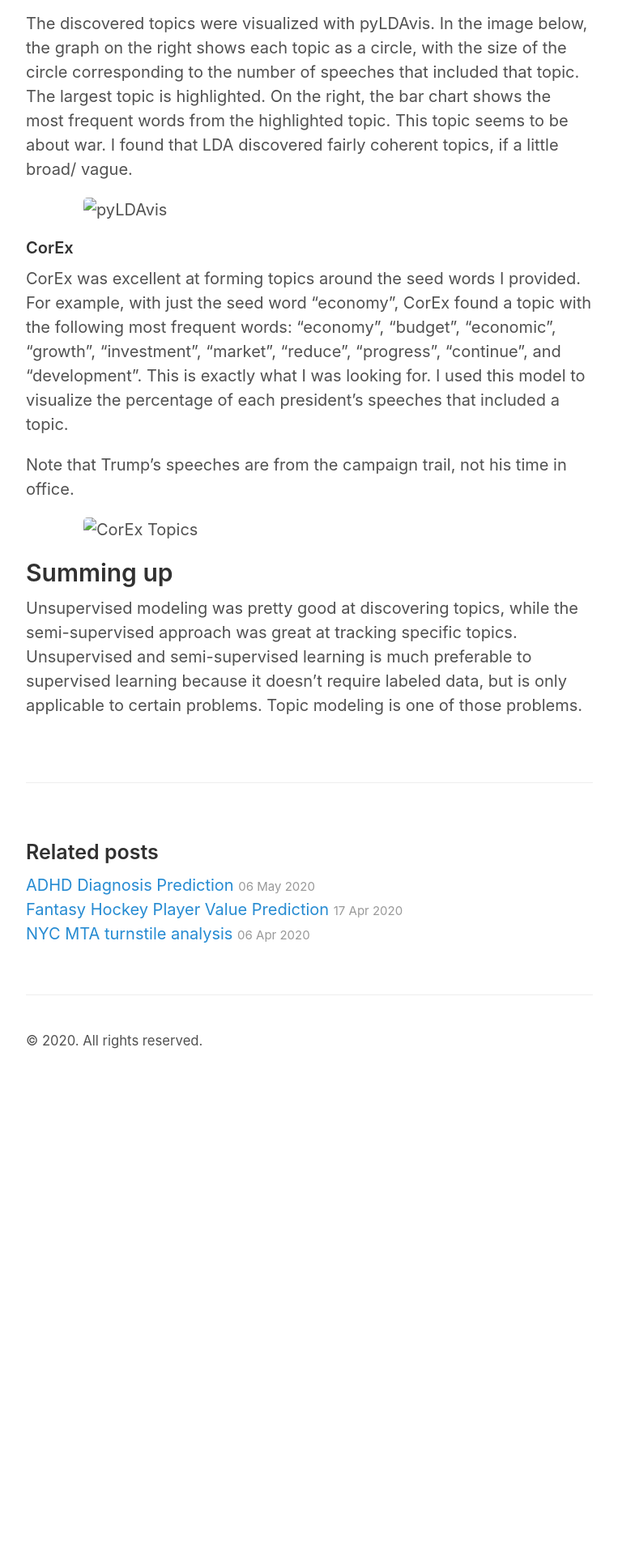
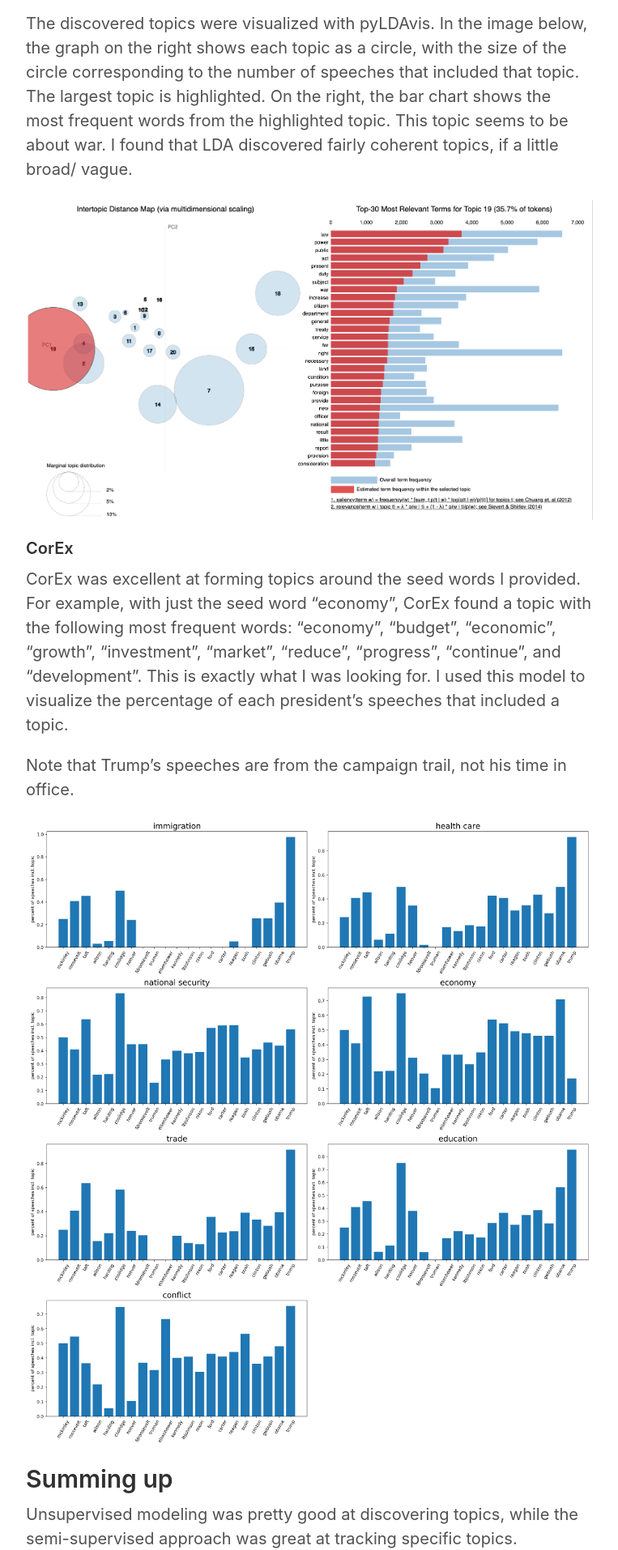
Before and after one commit to snisher/snisher.github.io, a Jekyll site: the page built from _posts/2020-05-26-speeches.md, in a window 1280 px wide. Shown: the part 1399-3313 px from the top of the page at 81% size, without its empty margins (258-1021 px from the left). Built offline with Jekyll 4.4.1, drawn with Linux system fonts in a browser that asks for light colours; before the commit the page ends 2738 px from its top, so only the background shows below that.

Commit message:
Update 2020-05-26-speeches.md

```diff
--- a/_posts/2020-05-26-speeches.md
+++ b/_posts/2020-05-26-speeches.md
@@ -10,6 +10,7 @@ title: Presidential Speech Analysis
   width: 90%;
 }
 </style>
+
 In my most recent project I utilized NLP techniques to analyze a [corpus of presidential speeches](http://www.thegrammarlab.com/?nor-portfolio=corpus-of-presidential-speeches-cops-and-a-clintontrump-corpus#) from George Washington to Donald Trump, a total of 1,044 speeches. The focus of this project was on discovering and tracking topics, or themes, across these speeches.
 
 ## Workflow
@@ -28,9 +29,7 @@ In the second topic modeling approach I used [**CorEx**](https://github.com/greg
 
 The discovered topics were visualized with pyLDAvis. In the image below, the graph on the right shows each topic as a circle, with the size of the circle corresponding to the number of speeches that included that topic. The largest topic is highlighted. On the right, the bar chart shows the most frequent words from the highlighted topic. This topic seems to be about war. I found that LDA discovered fairly coherent topics, if a little broad/ vague.
 
-<figure>
-  <img src="../images/p4_pyldavis.png" alt="pyLDAvis" class="center">
-</figure>
+![pyldavis]({{ site.url }}/images/p4_pyldavis.png)
 
 
 #### CorEx
@@ -39,10 +38,7 @@ CorEx was excellent at forming topics around the seed words I provided. For exam
 
 Note that Trump's speeches are from the campaign trail, not his time in office.
 
-<figure>
-  <img src="../images/p4_topics_by_pres.png" alt="CorEx Topics" class="center">
-</figure>
-
+![topics]({{ site.url }}/images/p4_topics_by_pres.png)
 
 
 ## Summing up
```
